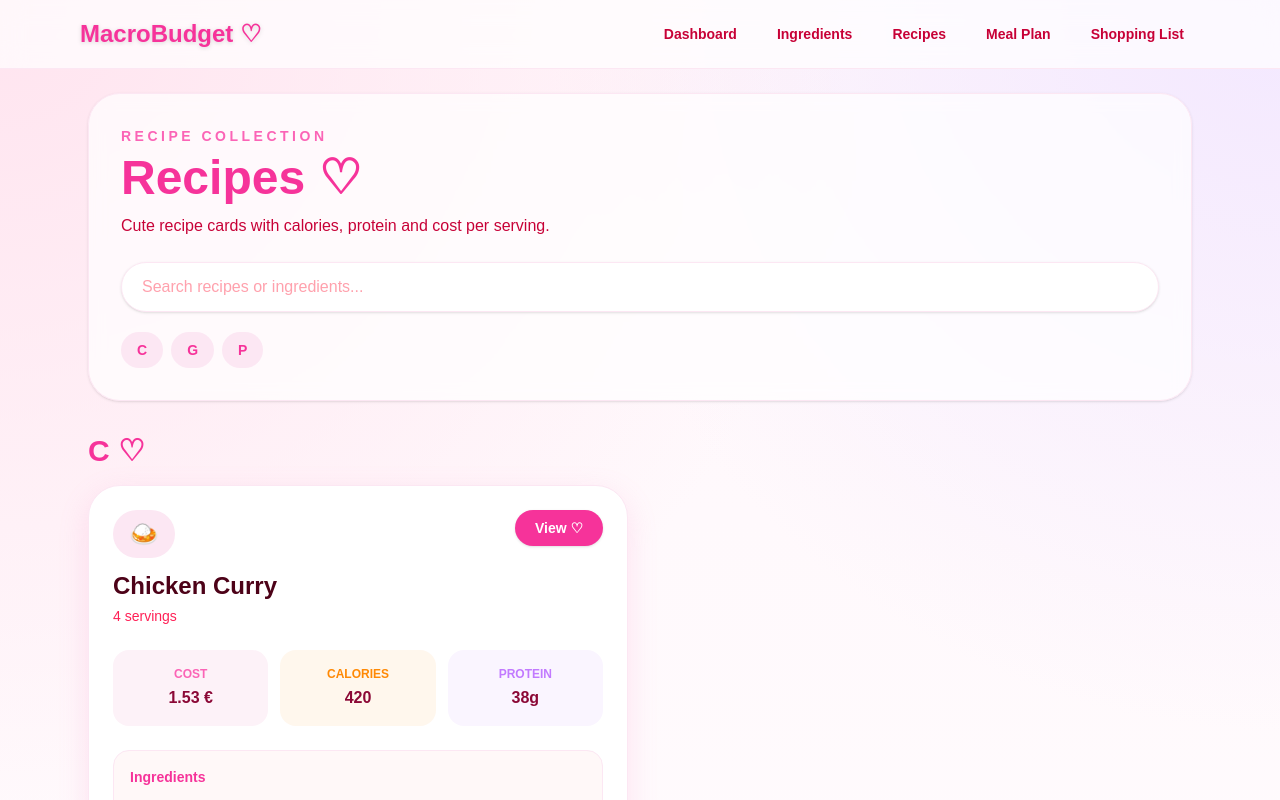
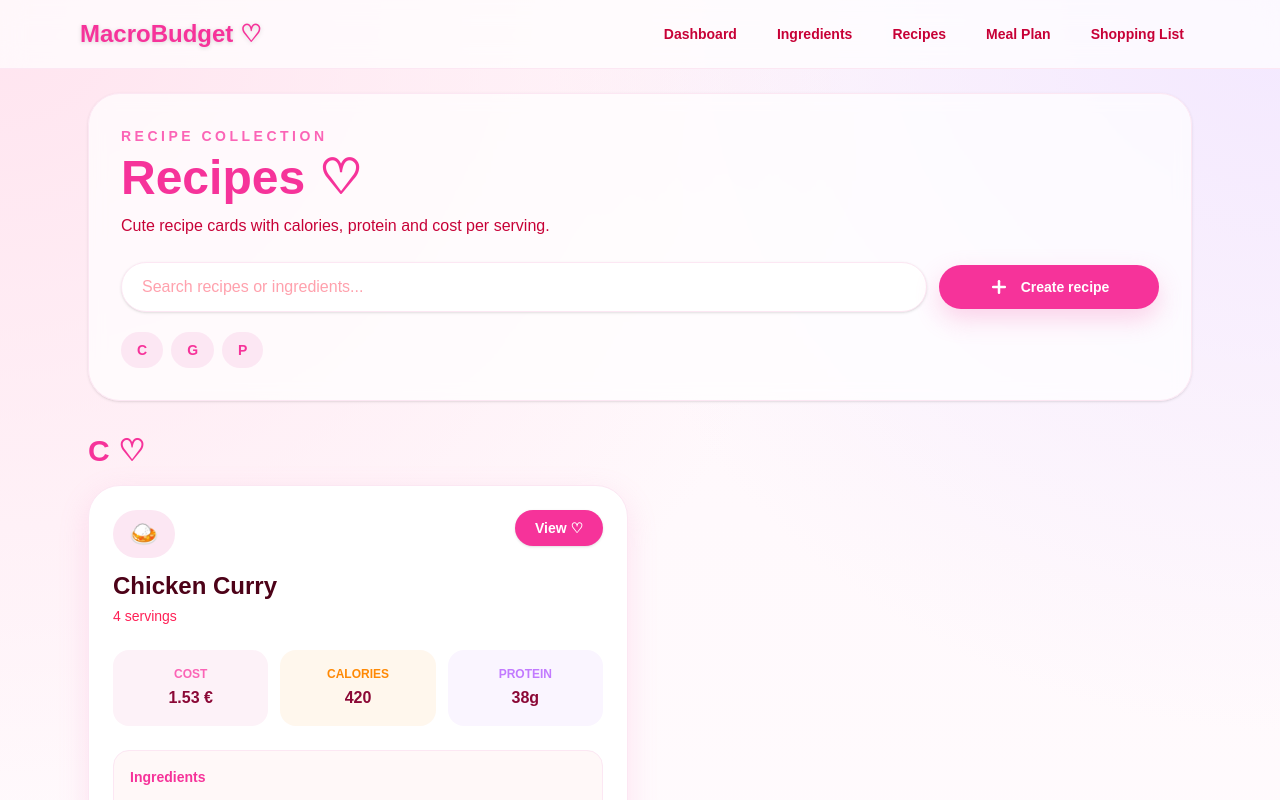
Before and after one commit to KatjaGHub/MacroBudget, a Next.js app: page /recipes in a window 1280 px wide. Shown: the top 800 px of the page. Built offline with nearby package versions, Linux system fonts and the light colour scheme.

Commit message:
Add create recipe button

```diff
--- a/app/recipes/page.tsx
+++ b/app/recipes/page.tsx
@@ -2,6 +2,8 @@
 
 import { useMemo, useState } from "react";
 import ScrollToTop from "@/components/ScrollToTop";
+import Link from "next/link";
+import { Plus } from "lucide-react";
 
 const recipes = [
     {
@@ -74,12 +76,23 @@ export default function RecipesPage() {
                     Cute recipe cards with calories, protein and cost per serving.
                 </p>
 
+
+                <div className="mt-6 flex items-center gap-3">
                     <input
                         value={search}
                         onChange={(event) => setSearch(event.target.value)}
                         placeholder="Search recipes or ingredients..."
-          className="mt-6 w-full rounded-full border border-pink-100 bg-white px-5 py-3 text-rose-900 shadow-sm outline-none placeholder:text-rose-300 focus:border-pink-300"
+                        className="w-full rounded-full border border-pink-100 bg-white px-5 py-3 text-rose-900 shadow-sm outline-none placeholder:text-rose-300 focus:border-pink-300"
                     />
+
+                    <Link
+                        href="/create-recipe"
+                        className="flex min-w-[220px] items-center justify-center gap-3 rounded-full bg-pink-500 px-6 py-3 text-sm font-bold text-white shadow-[0_10px_25px_rgba(244,114,182,0.3)] transition hover:scale-[1.02] hover:bg-pink-600"
+                    >
+                        <Plus size={20} strokeWidth={3} />
+                        Create recipe
+                    </Link>
+                </div>
 
                 <div className="mt-5 flex flex-wrap gap-2">
                     {letters.map((letter) => (
```
Also changed, not shown: app/create-recipe/page.tsx (added). Lines whose indentation alone changed are shown as unchanged.
